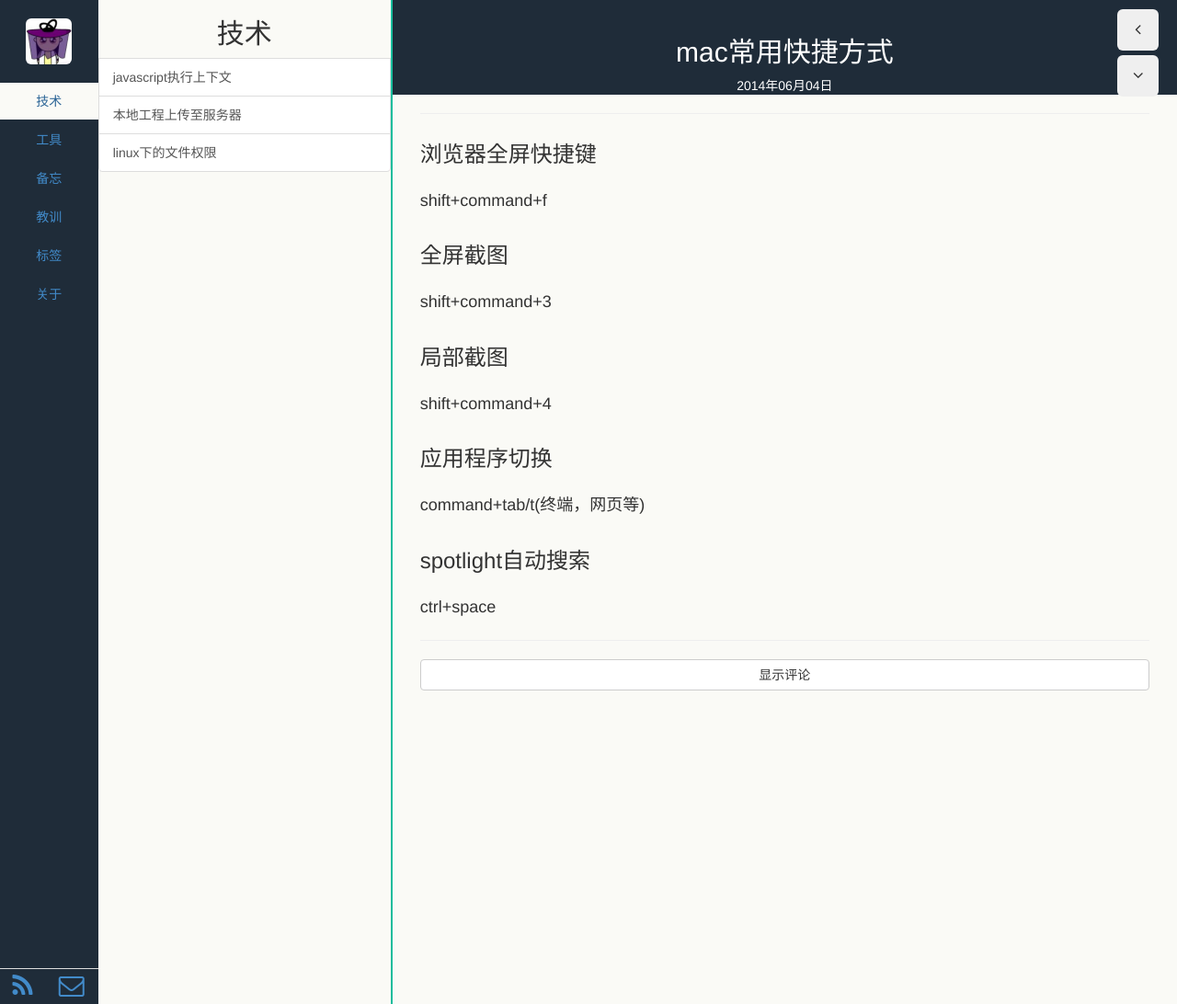
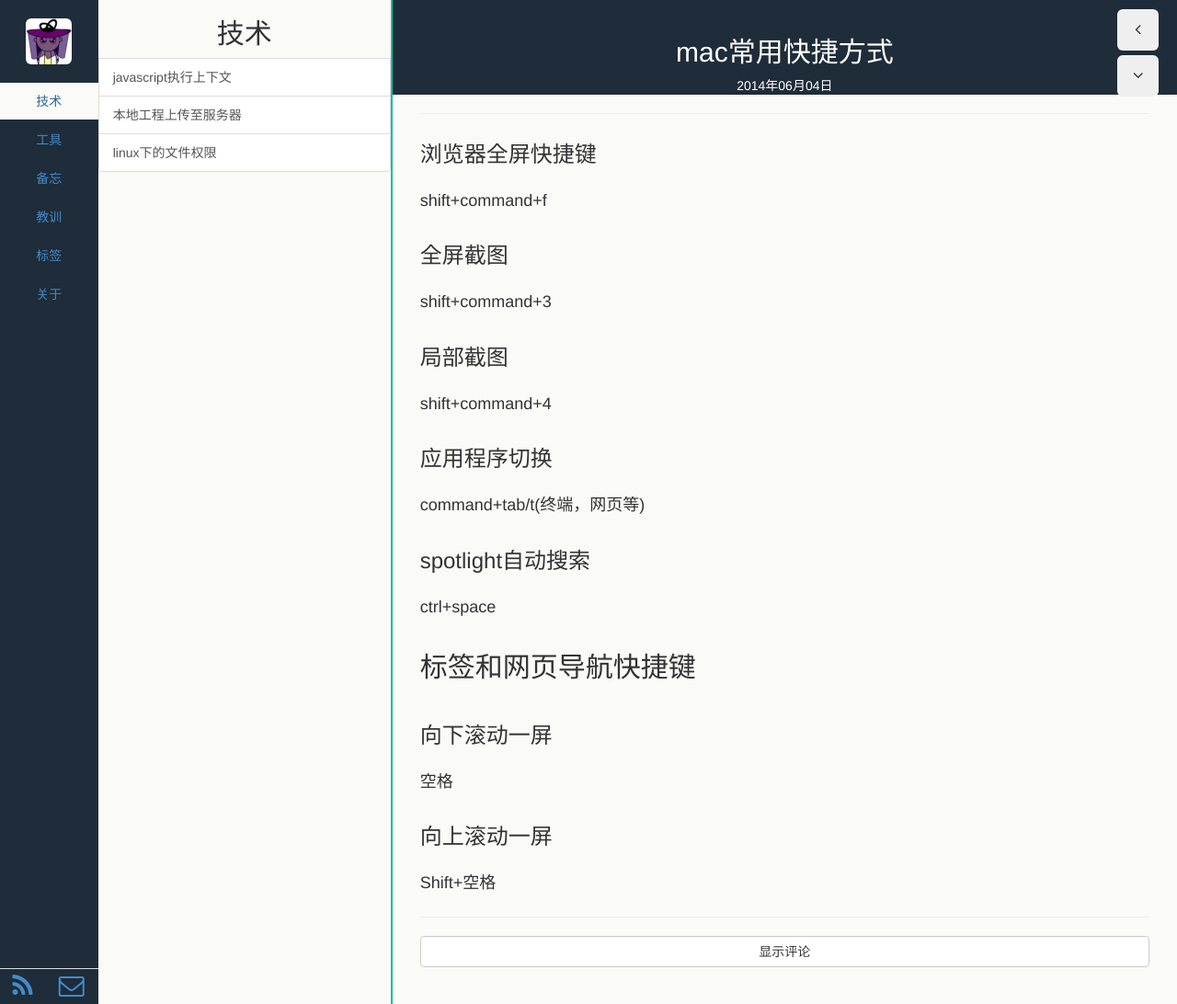
Before and after one commit to echoZQ/echo-blog, a Jekyll site: the page built from _posts/Tool/mac/2014-06-04-mac.md, in a window 1280 px wide. Shown: the whole page at 92% size. Built offline with Jekyll 4.4.1, drawn with Linux system fonts in a browser that asks for light colours; Markdown is read by kramdown in place of the engine named in the settings.

Commit message:
mac快捷键

```diff
--- a/_posts/Tool/mac/2014-06-04-mac.md
+++ b/_posts/Tool/mac/2014-06-04-mac.md
@@ -20,3 +20,10 @@ command+tab/t(终端，网页等)
 
 ### spotlight自动搜索
 ctrl+space
+
+## 标签和网页导航快捷键
+### 向下滚动一屏
+空格
+
+### 向上滚动一屏
+Shift+空格
```
Also changed, not shown: other parts of _posts/Tool/mac/2014-06-04-mac.md (+1 -1 lines).
